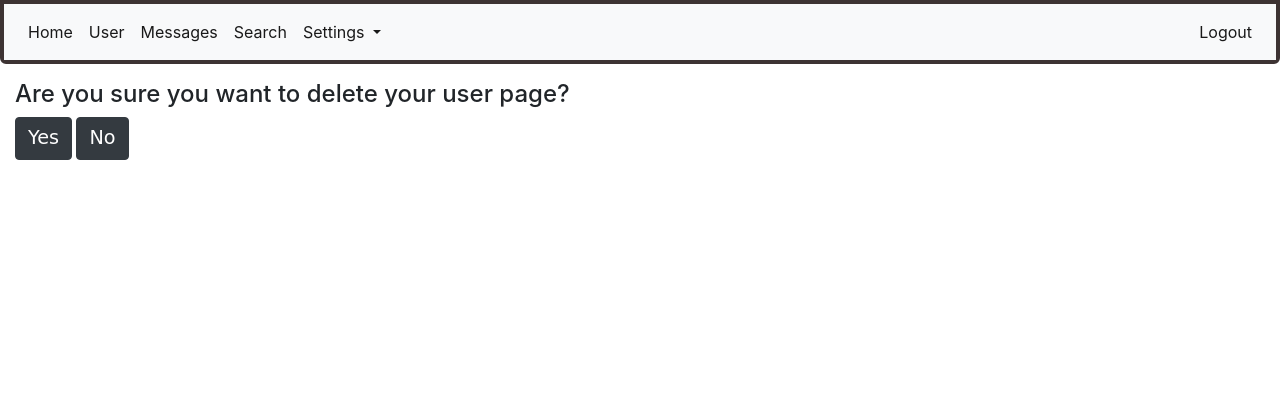
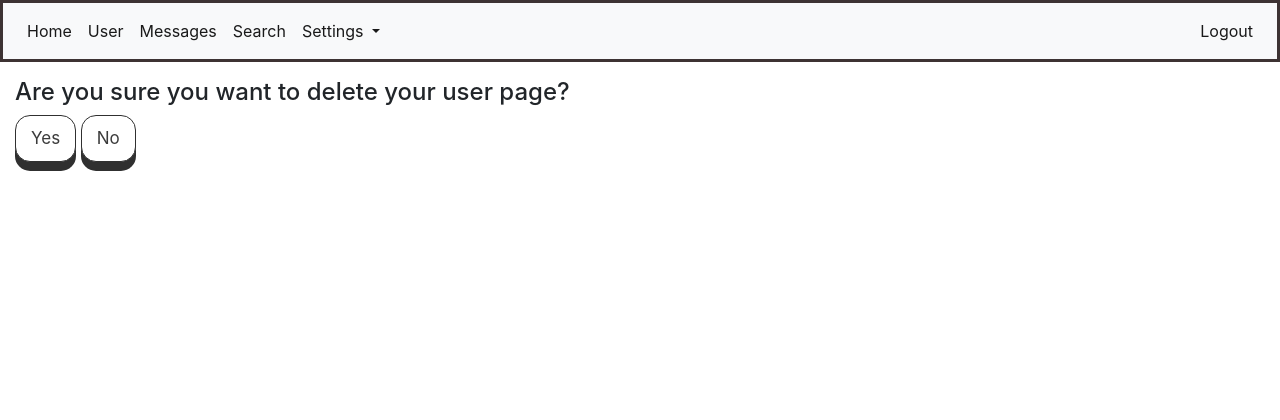
Before and after one commit to SLDem/MySNSite, a Flask app: page /are_you_sure_user/SLDem in a window 1280 px wide. Shown: the top 420 px of the page. Run offline with Flask 2, Linux system fonts and the light colour scheme; the visitor is signed in with stand-in values (Sample User, id 1); data comes from the database, SQL or seed files in the repository; both versions use the stored data as it was after the commit; some libraries are stand-ins or nearby versions.

Commit message:
Changed some buttons styles and reformatted code a bit

```diff
--- a/app/routes.py
+++ b/app/routes.py
@@ -75,8 +75,10 @@ def private_messages(recipient):
     sent_messages = current_user.messages_sent.filter_by(recipient=recipient)
     messages = received_messages.union(sent_messages).order_by(Message.timestamp).paginate(page, 15, False)
 
-    next_url = url_for('private_messages', recipient=recipient.username, page=messages.next_num) if messages.has_next else None
-    prev_url = url_for('private_messages', recipient=recipient.username, page=messages.prev_num) if messages.has_prev else None
+    next_url = url_for('private_messages', recipient=recipient.username,
+                       page=messages.next_num) if messages.has_next else None
+    prev_url = url_for('private_messages', recipient=recipient.username,
+                       page=messages.prev_num) if messages.has_prev else None
 
     form = MessageForm()
     if form.validate_on_submit():
--- a/app/static/main.css
+++ b/app/static/main.css
@@ -13,16 +13,16 @@
     #right_comment {float: right; width: 170px; margin-top: -100px;}
 
     #container_post_comment {width:100%;}
-    #left_post_comment {float: left; width: 20px; margin-left: 5px; margin-top: 2px; }
+    #left_post_comment {float: left; width: 20px; margin-left: 5px; margin-top: 5px; }
     #right_post_comment {margin: 0 auto; width: 80%; margin-top: 1.27%; margin-left: 100px; margin-right: 50px;}
 
     #like_container {width: 100%;}
-    #like_button {float: left; width: 50%;}
-    #like_count {margin: 0 auto; width: 40%; margin-right: 4rem; margin-top: 1%;}
+    #like_button {float: left; width: 40%; margin-bottom: 1.2rem;}
+    #like_count {float: right; width: 60%; margin-left: -40px; margin-top: 0.73rem;}
 
     #dislike_container {width: 100%;}
-    #dislike_button {float: left; width: 50%;}
-    #dislike_count {margin: 0 auto; width: 30%; margin-right: 4rem; margin-top: 1%;}
+    #dislike_button {float: left; width: 40%; margin-bottom: 1.2rem;}
+    #dislike_count {float: right; width: 60%; margin-left: -40px; margin-top: 0.73rem;}
 
     .delete_button {
     margin-top: 2.1rem;
@@ -42,10 +42,9 @@
     }
 
     .navbar_bordered {
-    border: 4px solid transparent;
+    border: 3px solid transparent;
     /* border-image: url('/static/border6.png') 30 round; */
     border-color: #3D3333;
-    border-radius: 0 0 6px 6px;
     margin-bottom: 1rem;
     }
 
@@ -128,13 +127,13 @@
     text-align: center;
     text-decoration: none;
     outline: none;
-    color: #303030 !important;
+    color: #3B3B3B !important;
     background-color: white;
     border: solid;
-    border-color: #7B7E84;
+    border-color: #303030;
     border-width: 1px;
     border-radius: 15px;
-    box-shadow: 0 9px #999;
+    box-shadow: 0 9px #303030;
     }
 
     .button:hover {
@@ -151,34 +150,3 @@
         color: #fff;
         background-color: #303030;
     }
-
-
-    /* Second comment and post container (experimental) */
-
-    * {
-    box-sizing: border-box;
-    }
-
-    .column {
-    float: left;
-    padding: 25px;
-    height: 300px;
-    }
-
-    .left {
-    width: 7%;
-    }
-
-    .right {
-    width: 10%;
-    }
-
-    .middle {
-    width: 83%;
-    }
-
-    .row:after {
-    content: "";
-    display: table;
-    clear: both;
-    }
--- a/app/templates/_message.html
+++ b/app/templates/_message.html
@@ -5,7 +5,7 @@
         <td width="50px" style="background-color: #DEE1E1; border-right: 1px solid grey;">
             <a href="{{ url_for('user', username=message.author.username) }}">
                 {% if message.author.avatar_set %}
-                    <img height="60px" width="60px" src="{{ url_for('static', filename=message.author.username + '.jpg') }}">
+                    <img class="avatar" height="60px" width="60px" src="{{ url_for('static', filename=message.author.username + '.jpg') }}">
                 {% else %}
                     <img class="roboavatar" src="{{ avatars.robohash(message.author.username, size='60') }}" />
                 {% endif %}
--- a/app/templates/_user_field.html
+++ b/app/templates/_user_field.html
@@ -3,9 +3,9 @@
         <td width="70x" style="background-color: #E8E8E8; border-right: 1px solid #303030;">
             <a href="{{ url_for('user', username=user.username) }}">
                 {% if user.avatar_set %}
-                    <img height="60px" width="60px" src="{{ url_for('static', filename=user.username + '.jpg') }}">
+                    <img class="avatar" height="40px" width="40px" src="{{ url_for('static', filename=user.username + '.jpg') }}">
                 {% else %}
-                    <img class="roboavatar" src="{{ avatars.robohash(user.username, size='60') }}" />
+                    <img class="roboavatar" src="{{ avatars.robohash(user.username, size='40') }}" />
                 {% endif %}
             </a>
         </td>
--- a/app/templates/are_you_sure_comment.html
+++ b/app/templates/are_you_sure_comment.html
@@ -1,6 +1,6 @@
 {% extends "base.html" %}
 {% block app_content %}
     <h4>Are you sure you want to delete this comment?</h4>
-    <button class="btn btn-dark"><a href="{{url_for('delete_comment', comment_id=comment.id)}}"><div class="yes_no_button"><span>Yes</span></div></a></button>
-    <button class="btn btn-dark">                    <a href="{{url_for('home')}}"><div class="yes_no_button noDecoration"><span>No </span></div></a></button>
+    <a href="{{url_for('delete_comment', comment_id=comment.id)}}"><div class="button"><span>Yes</span></div></a>
+    <a href="{{url_for('home')}}"><div class="button"><span>No </span></div></a>
 {% endblock %}
--- a/app/templates/are_you_sure_post.html
+++ b/app/templates/are_you_sure_post.html
@@ -1,6 +1,6 @@
 {% extends "base.html" %}
 {% block app_content %}
     <h4>Are you sure you want to delete this post?</h4>
-    <button class="btn btn-dark"><a href="{{url_for('delete_post', post_id=post.id)}}"><div class="yes_no_button"><span>Yes</span></div></a></button>
-    <button class="btn btn-dark"><a href="{{url_for('home')}}">                        <div class="yes_no_button"><span>No </span></div></a></button>
+    <a href="{{url_for('delete_post', post_id=post.id)}}"><div class="button"><span>Yes</span></div></a>
+    <a href="{{url_for('home')}}">                        <div class="button"><span>No </span></div></a>
 {% endblock %}
--- a/app/templates/are_you_sure_user.html
+++ b/app/templates/are_you_sure_user.html
@@ -1,6 +1,6 @@
 {% extends "base.html" %}
 {% block app_content %}
     <h4>Are you sure you want to delete your user page?</h4>
-    <button class="btn btn-dark"><a href="{{url_for('delete_user', username=username)}}"><div class="yes_no_button"><span>Yes</span></div></a></button>
-    <button class="btn btn-dark"><a href="{{url_for('home')}}">                          <div class="yes_no_button"><span>No </span></div></a></button>
+    <a href="{{url_for('delete_user', username=username)}}"><div class="button"><span>Yes</span></div></a>
+    <a href="{{url_for('home')}}">                          <div class="button"><span>No </span></div></a>
 {% endblock %}
```
Also changed, not shown: app/templates/home.html (+7 -3 lines), app/templates/private_messages.html (+7 -5 lines), app/templates/user.html (+29 -11 lines), app/app.db.
